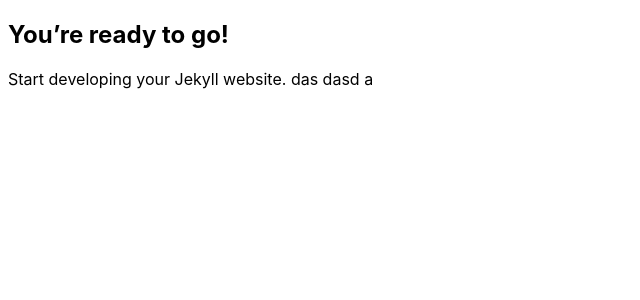
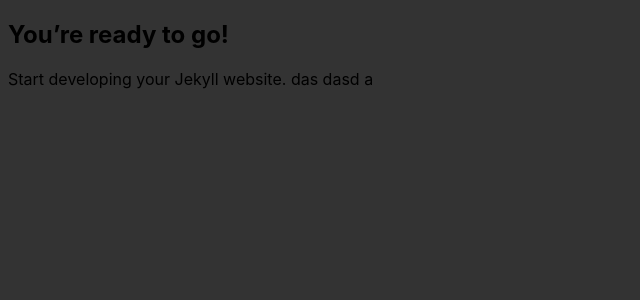
Before and after one commit to arthuronoszko/arthuronoszko.github.io, a Jekyll site: the page built from docs/index.md, in a window 1280 px wide. Shown: the top 300 px of the page, without its empty margins (0-640 px from the left). Built offline with Jekyll 4.4.1, drawn with Linux system fonts in a browser that asks for light colours.

```diff
--- a/docs/_config.yml
+++ b/docs/_config.yml
@@ -1,3 +1,7 @@
 url: "" # the base hostname & protocol for your site, e.g. http://example.com
 baseurl: "" # the subpath of your site, e.g. /blog
 title: "" # the name of your site, e.g. ACME Corp.
+
+sass:
+  sass_dir: _sass
+  style: compressed
--- a/docs/_sass/main.scss
+++ b/docs/_sass/main.scss
@@ -1,4 +1,4 @@
-$backgroundColor: #ffffff;
+$backgroundColor: #333;
 $bodyColor: #000000;
 $bodyFont: -apple-system,BlinkMacSystemFont,"Segoe UI",Helvetica,Arial,sans-serif,"Apple Color Emoji","Segoe UI Emoji","Segoe UI Symbol";
 
```
Also changed, not shown: 3 other files.
